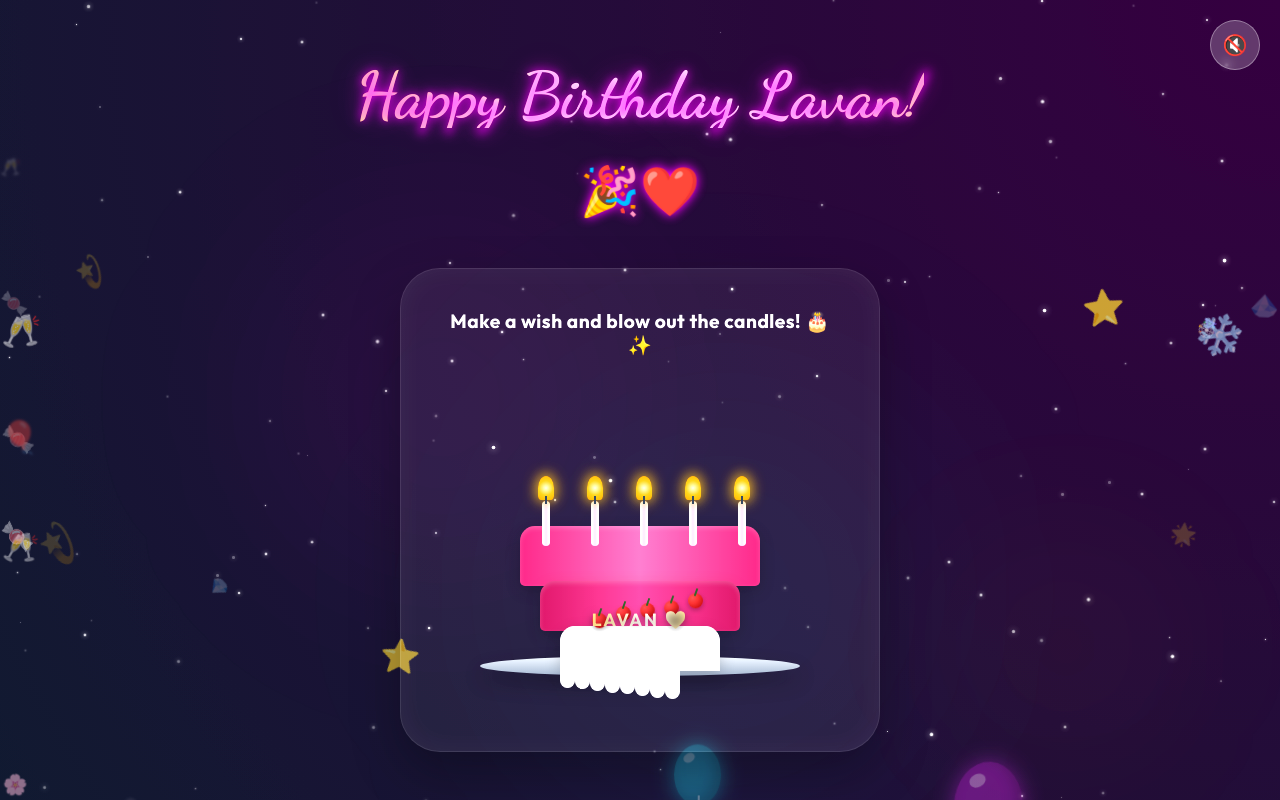
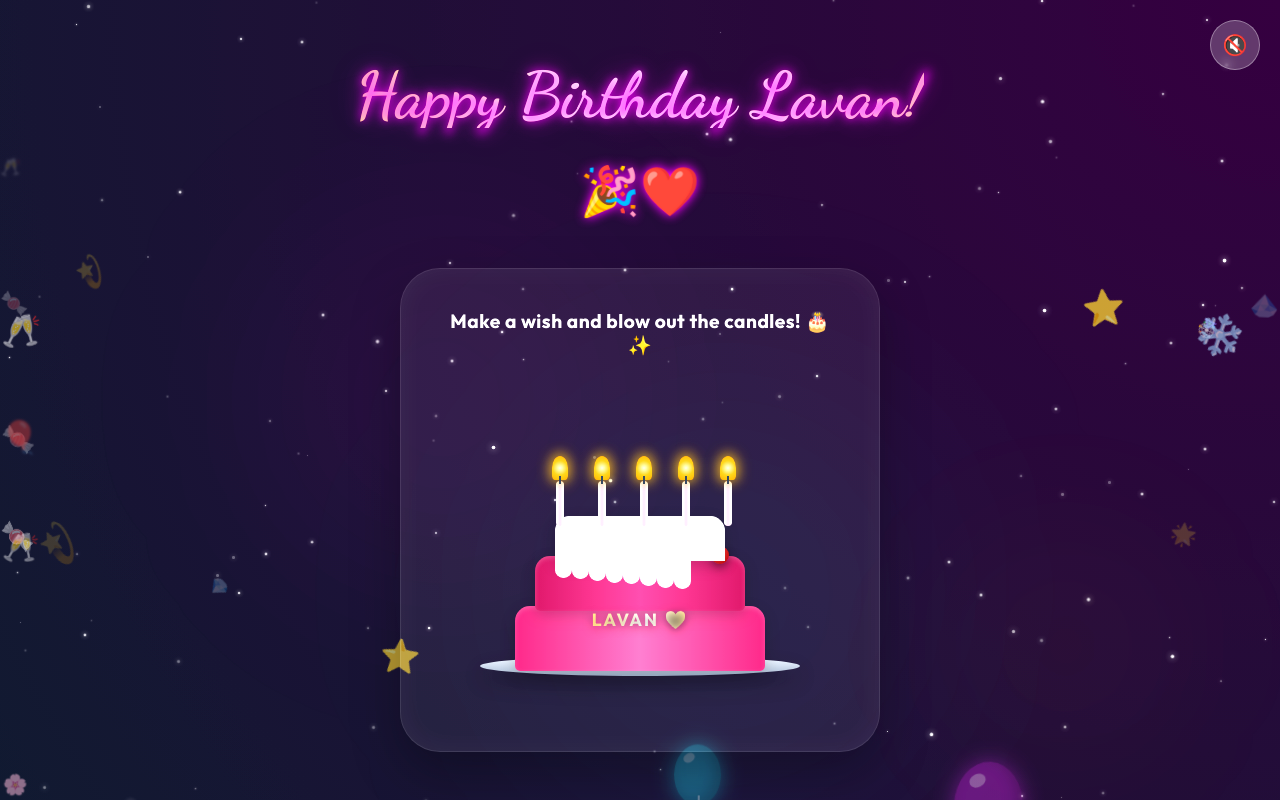
Before and after one commit to jdino16/birthday-wish, a React (Vite) app: page / in a window 1280 px wide. Shown: the top 800 px of the page. Built offline with nearby package versions, Linux system fonts and the light colour scheme.

Commit message:
Fix: Cake Alignment & Layer Order (No more 'Thala Kellaa'!) 🎂🛠️💎

```diff
--- a/src/GlobalStyles.css
+++ b/src/GlobalStyles.css
@@ -434,26 +434,30 @@ body {
   box-shadow: inset 0 2px 5px rgba(255, 255, 255, 0.2), 0 5px 15px rgba(0, 0, 0, 0.2);
 }
 
-.layer-bottom {
-  height: 60px;
-  background: linear-gradient(to right, #db2777, #f472b6, #db2777);
-  width: 240px;
+.layer-top {
+  height: 45px;
+  background: #ffffff;
+  width: 170px;
+  margin-top: 0;
+  border-radius: 15px 15px 0 0;
+  overflow: visible;
+  z-index: 10;
 }
 
 .layer-middle {
-  height: 50px;
+  height: 55px;
   background: linear-gradient(to right, #be185d, #ec4899, #be185d);
-  width: 200px;
+  width: 210px;
   margin-top: -5px;
+  z-index: 5;
 }
 
-.layer-top {
-  height: 45px;
-  background: #ffffff;
-  width: 160px;
+.layer-bottom {
+  height: 65px;
+  background: linear-gradient(to right, #db2777, #f472b6, #db2777);
+  width: 250px;
   margin-top: -5px;
-  border-radius: 15px 15px 0 0;
-  overflow: visible;
+  z-index: 1;
 }
 
 .icing-drips {
@@ -462,13 +466,14 @@ body {
   width: 100%;
   height: 20px;
   display: flex;
+  z-index: 15;
 }
 
 .drip {
-  width: 15px;
+  width: 17px;
   height: 25px;
   background: white;
-  border-radius: 0 0 10px 10px;
+  border-radius: 0 0 12px 12px;
   animation: drip-grow 3s infinite ease-in-out;
 }
 
@@ -486,31 +491,31 @@ body {
 
 .cherry {
   position: absolute;
-  width: 15px;
-  height: 15px;
+  width: 18px;
+  height: 18px;
   background: radial-gradient(circle at 30% 30%, #ff4d4d, #990000);
   border-radius: 50%;
-  box-shadow: 0 2px 5px rgba(0, 0, 0, 0.3);
-  animation: float-3d 3s infinite ease-in-out;
+  box-shadow: 0 4px 8px rgba(0, 0, 0, 0.4);
+  z-index: 12;
 }
 
 .cherry::after {
   content: '';
   position: absolute;
-  top: -5px;
-  left: 7px;
+  top: -6px;
+  left: 8px;
   width: 2px;
-  height: 8px;
+  height: 10px;
   background: #2d5a27;
   transform: rotate(20deg);
 }
 
 .candle-row {
   position: absolute;
-  top: 65px;
+  top: 45px;
   width: 100%;
   height: 60px;
-  z-index: 5;
+  z-index: 20;
 }
 
 .premium-candle {
--- a/src/components/VirtualCake.jsx
+++ b/src/components/VirtualCake.jsx
@@ -18,12 +18,8 @@ const VirtualCake = ({ onAllOut }) => {
             {/* The Plate */}
             <div className="cake-plate"></div>
 
-            {/* The Cake Layers */}
+            {/* The Cake Layers (Visual Order: Top to Bottom) */}
             <div className="cake-layers">
-                {/* Bottom Layer */}
-                <div className="layer layer-bottom"></div>
-                {/* Middle Layer */}
-                <div className="layer layer-middle"></div>
                 {/* Top Layer */}
                 <div className="layer layer-top">
                     <div className="icing-drips">
@@ -31,25 +27,30 @@ const VirtualCake = ({ onAllOut }) => {
                             <div key={i} className="drip" style={{ left: `${i * 12.5}%`, animationDelay: `${i * 0.1}s` }}></div>
                         ))}
                     </div>
-                    {/* Cherries */}
-                    {[...Array(5)].map((_, i) => (
+                </div>
+                {/* Middle Layer */}
+                <div className="layer layer-middle">
+                    {/* Cherries on top of middle layer for style */}
+                    {[...Array(4)].map((_, i) => (
                         <div key={i} className="cherry" style={{
-                            left: `${20 + i * 15}%`,
-                            top: '-8px',
+                            left: `${15 + i * 23}%`,
+                            top: '-10px',
                             animationDelay: `${i * 0.3}s`
                         }}></div>
                     ))}
                 </div>
+                {/* Bottom Layer */}
+                <div className="layer layer-bottom"></div>
             </div>
 
-            {/* The Candles */}
+            {/* The Candles - Positioned absolute relative to container */}
             <div className="candle-row">
                 {candles.map((isOn, i) => (
                     <div
                         key={i}
                         className={`premium-candle ${!isOn ? 'out' : ''}`}
                         onClick={() => blowOut(i)}
-                        style={{ left: `${15 + i * 17.5}%` }}
+                        style={{ left: `${20 + i * 15}%` }}
                     >
                         {isOn && (
                             <div className="flame-wrapper">
```
